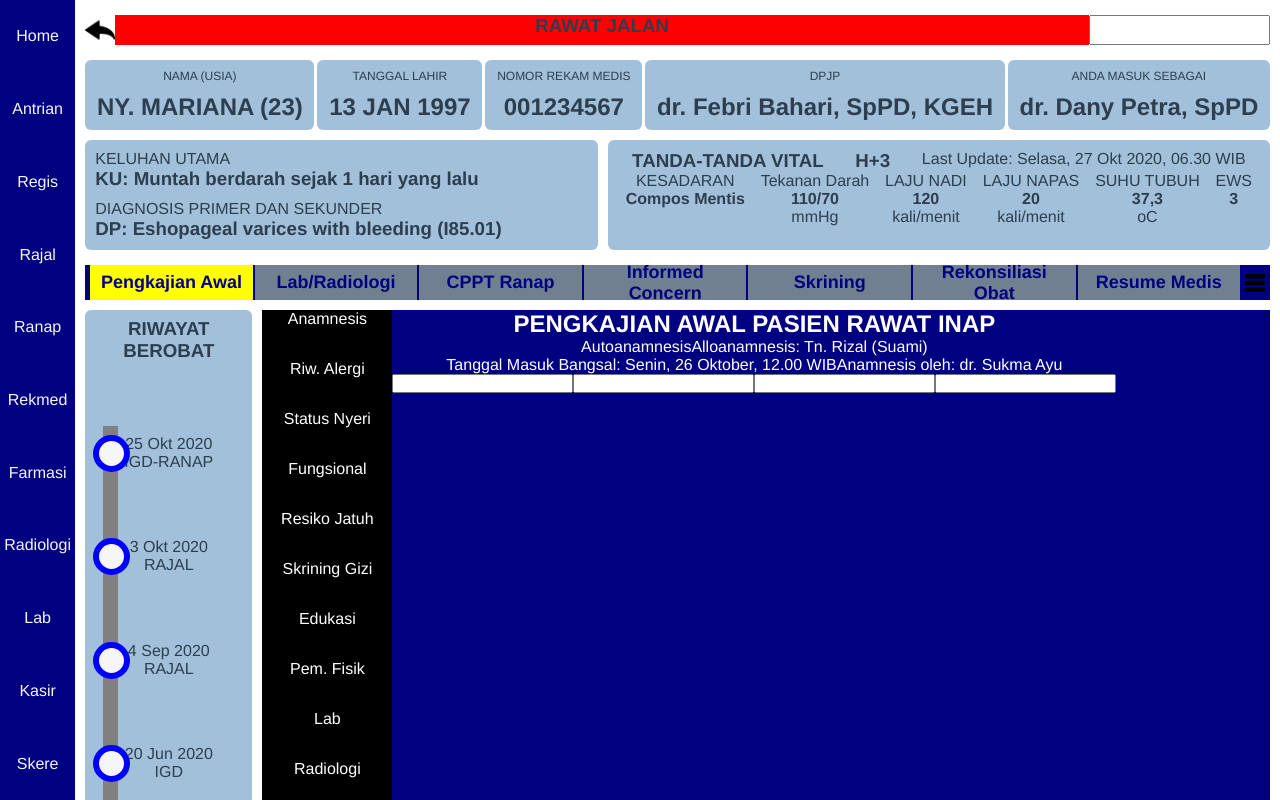
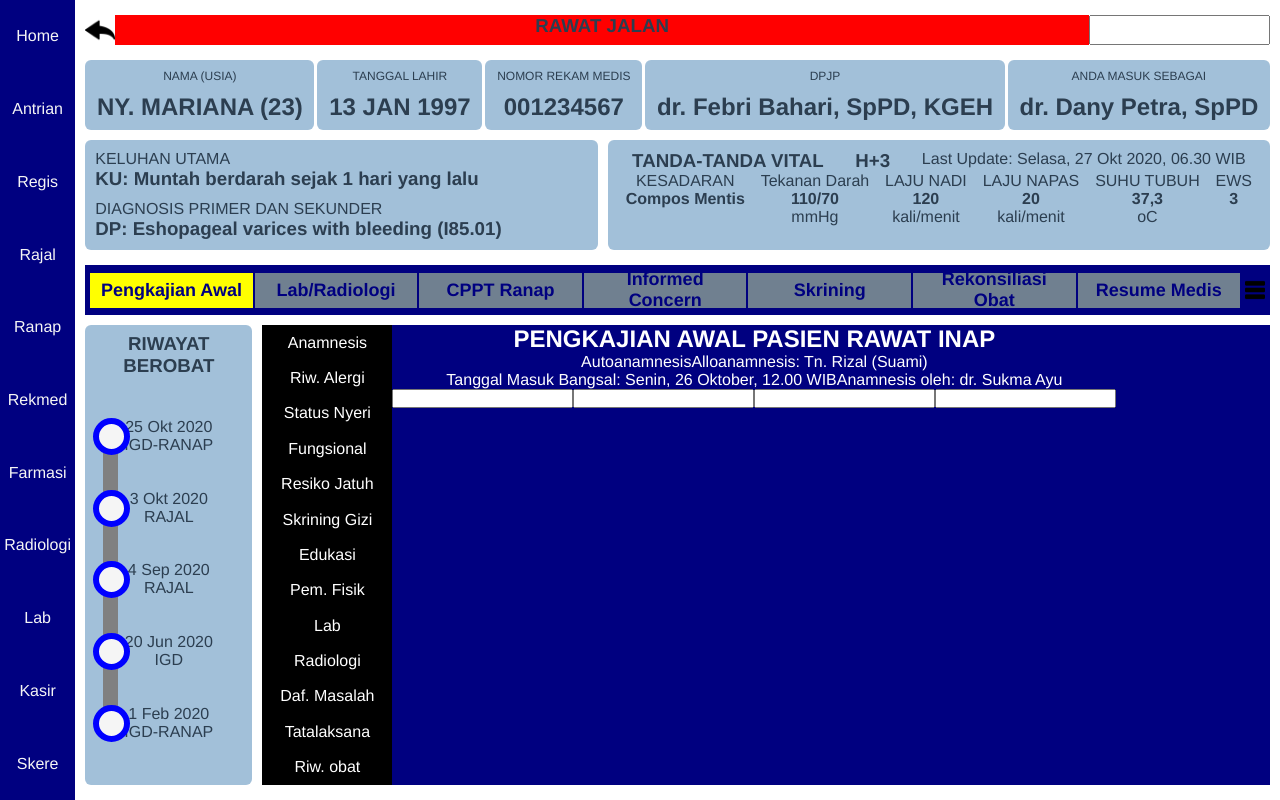
Before and after one commit to wypratama/redesigned-spork, a Vue app: page /tahap-3 in a window 1280 px wide. Shown: the top 800 px of the page. Built offline with nearby package versions, Linux system fonts and the light colour scheme.

Commit message:
dev-add-styling-to-nav-menu

```diff
--- a/src/components/MainContent.vue
+++ b/src/components/MainContent.vue
@@ -27,7 +27,7 @@
     </div>
     <div class="main-info right">
       <div class="navigasi-pasien">
-        <ul>
+        <ul class="menu-navigasi-utama">
           <li>Anamnesis</li>
           <li>Riw. Alergi</li>
           <li>Status Nyeri</li>
@@ -142,17 +142,40 @@ export default {
   display: flex;
   flex-direction: column;
 
-  ul {
-    height: 100%;
+  // ul {
+  //   height: 100%;
+  //   box-sizing: border-box;         /* Opera/IE 8+ */
+  //     -webkit-box-sizing: border-box; /* Safari/Chrome, other WebKit */
+  //     -moz-box-sizing: border-box;    /* Firefox, other Gecko */
 
-    li {
+  //   li {
+  //     list-style-type: none;
+  //     box-sizing: border-box;         /* Opera/IE 8+ */
+  //     -webkit-box-sizing: border-box; /* Safari/Chrome, other WebKit */
+  //     -moz-box-sizing: border-box;    /* Firefox, other Gecko */
+  //     // width: 130px;
+  //     // height: 50px;
+  //   }
+  // }
+}
+
+.menu-navigasi-utama {
+  display: flex;
+  flex-direction: column;
+  justify-content: space-around;
+  height: 100%;
+  box-sizing: border-box;         /* Opera/IE 8+ */
+  -webkit-box-sizing: border-box; /* Safari/Chrome, other WebKit */
+  -moz-box-sizing: border-box;    /* Firefox, other Gecko */
+      // overflow: hidden;
+
+   li {
       list-style-type: none;
       box-sizing: border-box;         /* Opera/IE 8+ */
       -webkit-box-sizing: border-box; /* Safari/Chrome, other WebKit */
       -moz-box-sizing: border-box;    /* Firefox, other Gecko */
       width: 130px;
-      height: 50px;
+      // height: 50px;
     }
-  }
 }
 </style>
```
